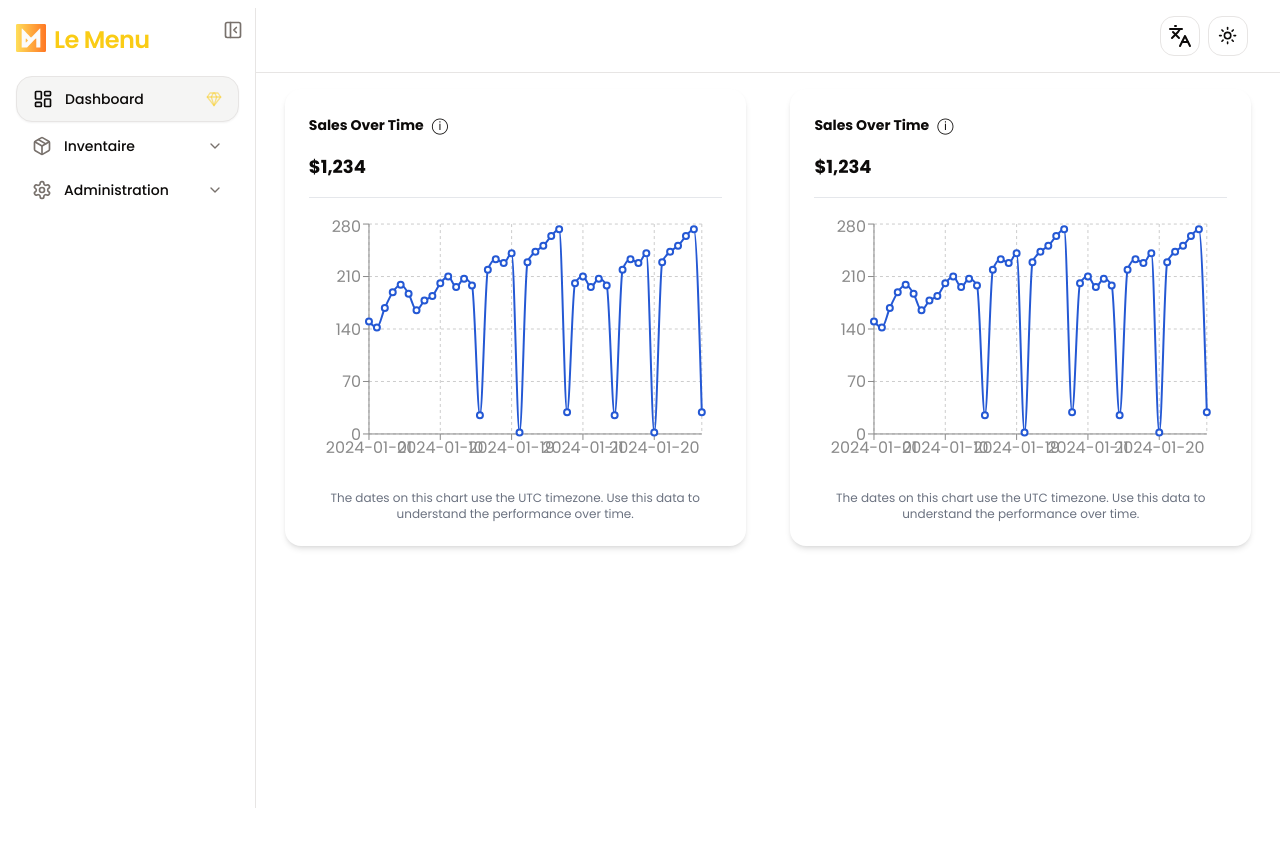
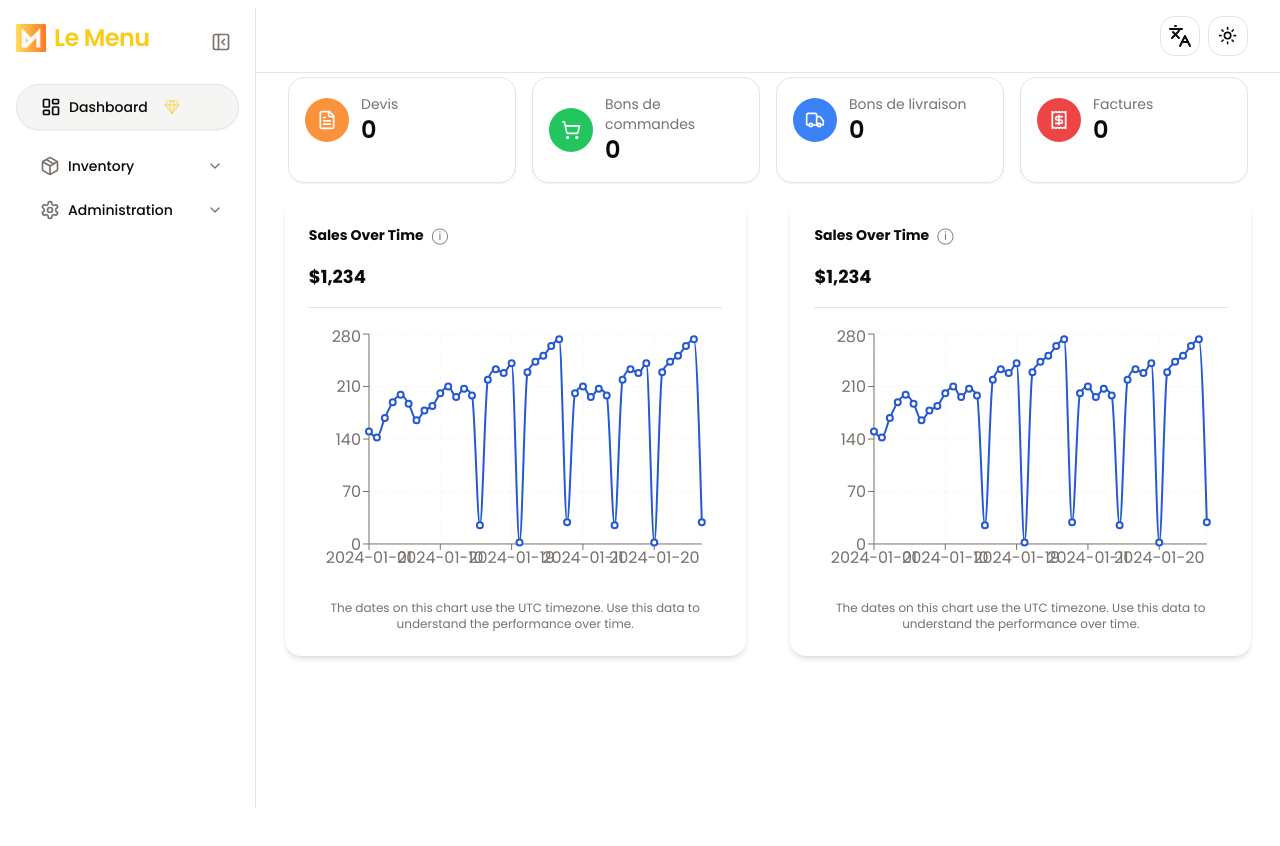
Before and after one commit to RedouaneKhlifah/dashboard_starter_frontend-, a Next.js app: page /en/dashboard in a window 1280 px wide. Shown: the top 846 px of the page. Built offline with nearby package versions, Linux system fonts and the light colour scheme.

Commit message:
Add sidebar translations and implement StatsContainer component in dashboard

```diff
--- a/app/[lang]/dashboard/page.tsx
+++ b/app/[lang]/dashboard/page.tsx
@@ -1,6 +1,7 @@
 import { Locale } from "@/i18n-config";
 import DashboardLayout from "@/components/layout/dashboard-layout";
 import LineChart from "@/components/shared/LineChart";
+import StatsContainer from "@/components/shared/StatsContainer";
 import { getDictionary } from "@/lib/i18n";
 
 interface Props {
@@ -59,6 +60,9 @@ export default async function HowItWorksPage({ params }: Props) {
   ];
   return (
     <DashboardLayout lang={params.lang} translation={translation}>
+      <div className="container mt-1">
+      <StatsContainer />
+      </div>
       <div className="flex justify-evenly pt-4 gap-4">
         <div className="w-[45%]">
           <LineChart
--- a/components/layout/Sidebar.tsx
+++ b/components/layout/Sidebar.tsx
@@ -19,6 +19,7 @@ import { Locale } from "@/i18n-config";
 import Logo from "@/public/le_menu_svg_logo.svg";
 import Image from "next/image";
 import { DictionaryType } from "@/lib/i18n";
+
 interface SidebarProps {
   translation: DictionaryType;
   lang: Locale;
@@ -31,37 +32,37 @@ const Sidebar = ({ lang, translation }: SidebarProps) => {
 
   const menuSections = [
     {
-      name: "Inventaire",
+      name: translation.sidebar.dashboard.sections.inventory,
       icon: <Package className="w-5 h-5" />,
       items: [
         {
-          name: "Produits simples",
+          name: translation.sidebar.dashboard.items.products,
           href: "/products",
           icon: <Box className="w-4 h-4" />,
         },
         {
-          name: "Les pactes",
+          name: translation.sidebar.dashboard.items.bundles,
           href: "/bundles",
           icon: <Package className="w-4 h-4" />,
         },
         {
-          name: "Liste de prix",
+          name: translation.sidebar.dashboard.items.pricing,
           href: "/pricing",
           icon: <List className="w-4 h-4" />,
         },
       ],
     },
     {
-      name: "Administration",
+      name: translation.sidebar.dashboard.sections.administration,
       icon: <Settings className="w-5 h-5" />,
       items: [
         {
-          name: "Membres",
+          name: translation.sidebar.dashboard.items.members,
           href: "/members",
           icon: <Users className="w-4 h-4" />,
         },
         {
-          name: "Paramètres",
+          name: translation.sidebar.dashboard.items.settings,
           href: "/settings",
           icon: <Settings className="w-4 h-4" />,
         },
@@ -97,34 +98,75 @@ const Sidebar = ({ lang, translation }: SidebarProps) => {
         isRTL ? "right-0  border-l " : "left-0 border-r "
       )}
     >
-      <div className="p-4">
-        <Link href={`/${lang}/`} className="flex items-end gap-2 mb-6">
+
+      <div className={`${isOpen ? "p-4" : "p-0"}`}>
+        <motion.div
+          layout
+          className={`flex mb-6 ${isOpen ? "flex-row justify-between" : "flex-col items-center"
+            }`}
+          transition={{ duration: 0.2 }}
+        >
+          <Link href={`/${lang}/`} className={`${!isOpen && "mt-2"}`}>
+            <motion.div
+              className="flex items-center gap-2"
+              animate={{
+                flexDirection: isOpen ? "row" : "column",
+              }}
+            >
+              <motion.div
+                animate={{ scale: isOpen ? 1 : 0.8 }}
+                transition={{ duration: 0.2 }}
+              >
                 <Image src={Logo} alt="" width={30} />
-          <p className="font-semibold text-2xl tracking-tight text-primary leading-none">
+              </motion.div>
+              <motion.div
+                className="overflow-hidden"
+                animate={{
+                  maxWidth: isOpen ? 200 : 0,
+                  opacity: isOpen ? 1 : 0,
+                }}
+                transition={{ duration: 0.2 }}
+              >
+                <p className="font-semibold text-2xl tracking-tight text-primary leading-none whitespace-nowrap">
                   {translation.nav.logo}
                 </p>
+              </motion.div>
+            </motion.div>
           </Link>
-
-        <button
+          <motion.button
             onClick={toggleSidebar}
-          className="absolute top-2 right-2 p-1 hover:bg-accent rounded-full text-muted-foreground"
+            className="p-2 hover:bg-accent rounded-full text-muted-foreground"
+            layout
+          >
+            <motion.div
+              animate={{ rotate: isOpen ? 0 : 180 }}
+              transition={{ duration: 0.2 }}
             >
               <PanelLeftClose className="w-5 h-5" />
-        </button>
+            </motion.div>
+          </motion.button>
+        </motion.div>
         <nav className="space-y-1">
           <Link
             href={`/${lang}/dashboard`}
             className={cn(
-              "group flex items-center px-4 py-3 text-sm font-medium rounded-lg transition-all duration-200",
+              "group flex items-center px-4 py-3 text-sm font-medium rounded-full transition-all duration-200 mb-4",
               "hover:bg-accent",
               pathname === `/${lang}/dashboard`
                 ? "bg-accent border shadow-sm"
                 : "text-foreground hover:text-foreground/80"
             )}
           >
-            <LayoutDashboard className="w-5 h-5 mr-3" />
-            {isOpen && "Dashboard"}
-            <Gem className="w-4 h-4 ml-auto text-primary/50" />
+            <LayoutDashboard
+              className={cn(
+                "w-5 h-5",
+                isOpen ? "mx-2" : "mx-auto"
+              )}
+            />
+            {isOpen && translation.sidebar.dashboard.dashboard_link}
+            {isOpen && (
+              <Gem className="w-4 h-4 mx-4 text-primary/50" />
+            )}
           </Link>
 
           {menuSections.map((section) => (
@@ -133,10 +175,22 @@ const Sidebar = ({ lang, translation }: SidebarProps) => {
                 onClick={() => toggleMenu(section.name)}
                 className="w-full flex items-center justify-between px-4 py-2.5 text-sm font-medium text-foreground hover:bg-accent/50 rounded-lg transition-all duration-200 group"
               >
-                <div className="flex items-center">
-                  <span className="mr-3 text-muted-foreground group-hover:text-foreground">
+                <div className="flex items-center group relative">
+                  <span className="mx-2 text-muted-foreground group-hover:text-foreground">
                     {section.icon}
                   </span>
+                  {!isOpen && (
+                    <div
+                      className={cn(
+                        "absolute top-1/2 -translate-y-1/2 bg-primary/95 text-gray-900  px-2 py-1  text-xs",
+                        "opacity-0 group-hover:opacity-100 transition-opacity duration-200 pointer-events-none",
+                        "whitespace-nowrap z-20",
+                        isRTL ? "right-14" : "left-14"
+                      )}
+                    >
+                      {section.name}
+                    </div>
+                  )}
                   {isOpen && section.name}
                 </div>
                 <motion.div
@@ -161,7 +215,7 @@ const Sidebar = ({ lang, translation }: SidebarProps) => {
                       key={item.href}
                       href={`/${lang}${item.href}`}
                       className={cn(
-                        "flex items-center px-3 py-2 text-sm font-medium rounded-lg",
+                        "flex items-center px-3 py-2 text-sm font-medium rounded-lg group relative",
                         "transition-all duration-200 hover:pl-4 hover:bg-accent/30",
                         pathname === `/${lang}${item.href}`
                           ? "bg-accent shadow-sm border border-primary/10"
@@ -169,14 +223,25 @@ const Sidebar = ({ lang, translation }: SidebarProps) => {
                       )}
                     >
                       <span
-                        className={`${
-                          pathname === `/${lang}${item.href}` && !isOpen
+                        className={`${pathname === `/${lang}${item.href}` && !isOpen
                           ? "text-primary"
-                            : "mr-2 text-muted-foreground"
+                          : "mx-2 text-muted-foreground"
                           }`}
                       >
                         {item.icon}
                       </span>
+                      {!isOpen && (
+                        <div
+                          className={cn(
+                            "absolute top-1/2 -translate-y-1/2 bg-accent px-2 py-1 text-xs",
+                            "opacity-0 group-hover:opacity-100 transition-opacity duration-200 pointer-events-none",
+                            "whitespace-nowrap z-20",
+                            isRTL ? "right-16" : "left-16"
+                          )}
+                        >
+                          {item.name}
+                        </div>
+                      )}
                       {isOpen && item.name}
                     </Link>
                   ))}
--- a/components/shared/LineChart.tsx
+++ b/components/shared/LineChart.tsx
@@ -17,13 +17,9 @@ interface DataPoint {
 }
 
 interface LineChartProps {
-  /** Array of data points for the chart */
   data: DataPoint[];
-  /** Chart title/label */
   label: string;
-  /** Optional tooltip text shown when hovering over info icon */
   infoTooltipLabel?: string;
-  /** Optional total metric to display above the chart */
   metricTotal?: string;
 }
 
@@ -50,13 +46,13 @@ const LineChart: React.FC<LineChartProps> = ({
   }, [data]);
 
   return (
-    <div className="bg-white rounded-lg shadow-md p-6">
+    <div className="bg-card rounded-lg shadow-md p-6">
       <div className="flex items-center gap-2 mb-4">
-        <h2 className="text-sm font-bold">{label}</h2>
+        <h2 className="text-sm font-bold text-foreground">{label}</h2>
         {infoTooltipLabel && (
           <div className="relative group">
-            <div className="cursor-pointer">ⓘ</div>
-            <div className="hidden group-hover:block absolute z-10 w-64 p-2 text-sm bg-gray-900 text-white rounded shadow-lg -translate-x-1/2 left-1/2 bottom-full mb-2">
+            <div className="cursor-pointer text-muted-foreground">ⓘ</div>
+            <div className="hidden group-hover:block absolute z-10 w-64 p-2 text-sm bg-popover text-popover-foreground rounded shadow-lg -translate-x-1/2 left-1/2 bottom-full mb-2">
               {infoTooltipLabel}
             </div>
           </div>
@@ -65,60 +61,58 @@ const LineChart: React.FC<LineChartProps> = ({
 
       {metricTotal && (
         <>
-          <p className="text-lg font-bold mb-4">{metricTotal}</p>
-          <div className="h-px bg-gray-200 my-4" />
+          <p className="text-lg font-bold mb-4 text-foreground">{metricTotal}</p>
+          <div className="h-px bg-border my-4" />
         </>
       )}
 
       <div className="h-[260px] w-full">
         {isDrawn ? (
-          <div className="h-full w-full bg-gray-50 rounded-lg relative">
-            {/* Y-axis skeleton */}
+          <div className="h-full w-full bg-muted/20 rounded-lg relative">
+
             <div className="absolute left-0 top-0 bottom-0 w-12 flex flex-col justify-between py-4">
               {[...Array(5)].map((_, i) => (
                 <div
                   key={i}
-                  className="h-4 w-8 bg-gray-200 rounded animate-pulse"
+                  className="h-4 w-8 bg-muted rounded animate-pulse"
                 />
               ))}
             </div>
 
-            {/* Chart area skeleton */}
+
             <div className="absolute left-12 right-4 top-4 bottom-8">
-              {/* Grid lines (horizontal and vertical) */}
               {[...Array(5)].map((_, i) => (
                 <div
                   key={`horizontal-${i}`}
-                  className="absolute w-full h-px bg-gray-200"
+                  className="absolute w-full h-px bg-muted"
                   style={{ top: `${(i * 100) / 4}%` }}
                 />
               ))}
               {[...Array(6)].map((_, i) => (
                 <div
                   key={`vertical-${i}`}
-                  className="absolute h-full w-px bg-gray-200"
+                  className="absolute h-full w-px bg-muted"
                   style={{ left: `${(i * 100) / 5}%` }}
                 />
               ))}
 
-              {/* Line chart skeleton */}
+
               <svg className="w-full h-full">
                 <path
                   d="M 0,180 Q 100,140 200,160 T 400,120 T 600,140"
                   fill="none"
-                  stroke="#e5e7eb"
+                  stroke="hsl(var(--muted))"
                   strokeWidth="3"
                   className="animate-pulse"
                 />
               </svg>
             </div>
 
-            {/* X-axis skeleton */}
             <div className="absolute left-12 right-4 bottom-0 h-8 flex justify-between items-center">
               {[...Array(6)].map((_, i) => (
                 <div
                   key={i}
-                  className="h-4 w-12 bg-gray-200 rounded animate-pulse"
+                  className="h-4 w-12 bg-muted rounded animate-pulse"
                 />
               ))}
             </div>
@@ -129,10 +123,26 @@ const LineChart: React.FC<LineChartProps> = ({
               data={data}
               margin={{ top: 10, right: 20, bottom: 10, left: 0 }}
             >
-              <CartesianGrid strokeDasharray="3 3" />
-              <XAxis dataKey="date" interval={interval} stroke="#8a8a8a" />
-              <YAxis stroke="#8a8a8a" />
-              <Tooltip />
+              <CartesianGrid
+                strokeDasharray="3 3"
+                stroke="hsl(var(--muted))"
+              />
+              <XAxis
+                dataKey="date"
+                interval={interval}
+                stroke="hsl(var(--muted-foreground))"
+              />
+              <YAxis
+                stroke="hsl(var(--muted-foreground))"
+              />
+              <Tooltip
+                contentStyle={{
+                  background: "hsl(var(--popover))",
+                  borderColor: "hsl(var(--border))",
+                  borderRadius: "var(--radius)",
+                  color: "hsl(var(--popover-foreground))",
+                }}
+              />
               <Line
                 type="monotone"
                 dataKey="value"
@@ -143,7 +153,7 @@ const LineChart: React.FC<LineChartProps> = ({
           </ResponsiveContainer>
         ) : (
           <div className="flex h-full items-center justify-center">
-            <p className="text-sm text-gray-500">
+            <p className="text-sm text-muted-foreground">
               No data available yet for this metric. Check again after your
               first order.
             </p>
@@ -152,7 +162,7 @@ const LineChart: React.FC<LineChartProps> = ({
       </div>
 
       {data && data.length > 0 && (
-        <p className="mt-4 text-center text-xs text-gray-500">
+        <p className="mt-4 text-center text-xs text-muted-foreground">
           The dates on this chart use the UTC timezone. Use this data to
           understand the performance over time.
         </p>
--- /dev/null
+++ b/components/shared/StatCard.tsx
@@ -0,0 +1,33 @@
+import { LucideIcon } from 'lucide-react';
+
+interface StatCardProps {
+  title: string;
+  value: number;
+  icon: LucideIcon;
+  variant: 'orange' | 'green' | 'blue' | 'red';
+}
+
+const StatCard = ({ title, value, icon: Icon, variant }: StatCardProps) => {
+  const variantStyles = {
+    orange: 'bg-orange-400 dark:bg-orange-600',
+    green: 'bg-green-500 dark:bg-green-600',
+    blue: 'bg-blue-500 dark:bg-blue-600',
+    red: 'bg-red-500 dark:bg-red-600',
+  };
+
+  return (
+    <div className="bg-card text-card-foreground p-4 rounded-[var(--radius)] border shadow-sm">
+      <div className="flex items-center gap-3">
+        <div className={`${variantStyles[variant]} p-3 rounded-full`}>
+          <Icon className="text-white w-5 h-5" />
+        </div>
+        <div>
+          <h3 className="text-muted-foreground text-sm">{title}</h3>
+          <p className="text-2xl font-semibold">{value}</p>
+        </div>
+      </div>
+    </div>
+  );
+};
+
+export default StatCard;
--- /dev/null
+++ b/components/shared/StatsContainer.tsx
@@ -0,0 +1,47 @@
+import { FileText, ShoppingCart, Truck, Receipt } from 'lucide-react';
+import StatCard from './StatCard';
+
+const StatsContainer = () => {
+  const stats = [
+    {
+      title: 'Devis',
+      value: 0,
+      icon: FileText,
+      variant: 'orange',
+    },
+    {
+      title: 'Bons de commandes',
+      value: 0,
+      icon: ShoppingCart,
+      variant: 'green',
+    },
+    {
+      title: 'Bons de livraison',
+      value: 0,
+      icon: Truck,
+      variant: 'blue',
+    },
+    {
+      title: 'Factures',
+      value: 0,
+      icon: Receipt,
+      variant: 'red',
+    },
+  ] as const;
+
+  return (
+    <div className="grid grid-cols-1 md:grid-cols-2 lg:grid-cols-4 gap-4">
+      {stats.map((stat) => (
+        <StatCard
+          key={stat.title}
+          title={stat.title}
+          value={stat.value}
+          icon={stat.icon}
+          variant={stat.variant}
+        />
+      ))}
+    </div>
+  );
+};
+
+export default StatsContainer;
--- a/dictionaries/ar.json
+++ b/dictionaries/ar.json
@@ -88,9 +88,24 @@
     "signup_success_message": "نحن سعداء للقول بأن كل شيء سار على ما يرام،<br />قم بقضاء بعض الوقت في استكشاف القائمة.",
     "congrats_you_are_in": "تهانينا، لقد تم تسجيل دخولك!",
     "continue": "متابعة",
-
     "error": {
       "email_already_exists": "البريد الإلكتروني موجود بالفعل"
     }
+  },
+  "sidebar": {
+    "dashboard": {
+      "dashboard_link": "لوحة التحكم",
+      "sections": {
+        "inventory": "المخزون",
+        "administration": "الإدارة"
+      },
+      "items": {
+        "products": "منتجات فردية",
+        "bundles": "الباقات",
+        "pricing": "قائمة الأسعار",
+        "members": "الأعضاء",
+        "settings": "الإعدادات"
+      }
+    }
   }
 }
--- a/dictionaries/en.json
+++ b/dictionaries/en.json
@@ -91,5 +91,21 @@
     "error": {
       "email_already_exists": "Email already exists"
     }
+  },
+  "sidebar": {
+    "dashboard": {
+      "dashboard_link": "Dashboard",
+      "sections": {
+        "inventory": "Inventory",
+        "administration": "Administration"
+      },
+      "items": {
+        "products": "Single Products",
+        "bundles": "Bundles",
+        "pricing": "Price List",
+        "members": "Members",
+        "settings": "Settings"
+      }
+    }
   }
 }
--- a/dictionaries/fr.json
+++ b/dictionaries/fr.json
@@ -91,5 +91,21 @@
     "error": {
       "email_already_exists": "Email already exists"
     }
+  },
+  "sidebar": {
+    "dashboard": {
+      "dashboard_link": "Dashboard",
+      "sections": {
+        "inventory": "Inventaire",
+        "administration": "Administration"
+      },
+      "items": {
+        "products": "Produits simples",
+        "bundles": "Pactes",
+        "pricing": "Liste de prix",
+        "members": "Membres",
+        "settings": "Paramètres"
+      }
+    }
   }
 }
```
Also changed, not shown: middleware.ts (+7 -7 lines). Lines whose indentation alone changed are shown as unchanged.
